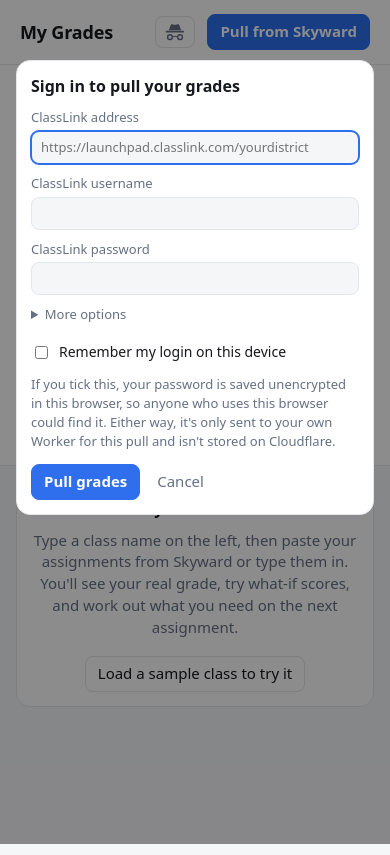
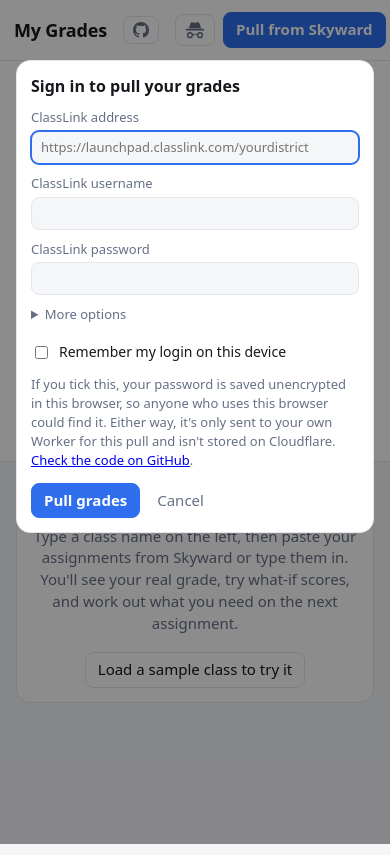
Before and after one commit to bensbeans6342/my-grades, a website: page public/index.html in a window 390 px wide. Both pictures are taken after a click on the button "Pull from Skyward". Drawn offline with Linux system fonts and the light colour scheme.

Commit message:
Link to the source code on GitHub (header and sign-in note)
Co-Authored-By: Claude Opus 5.5 <noreply@anthropic.com>
Claude-Session: https://claude.ai/code/session_01GrJwve4UQdgWQcgwmQ3Mx9

```diff
--- a/public/index.html
+++ b/public/index.html
@@ -13,6 +13,8 @@ body{margin:0;font:15px/1.45 system-ui,-apple-system,"Segoe UI",Roboto,sans-seri
 header{display:flex;align-items:center;gap:12px;padding:14px 20px;border-bottom:1px solid var(--line);background:var(--card);position:sticky;top:0;z-index:5}
 header h1{font-size:18px;margin:0;font-weight:650;letter-spacing:-.01em}
 header .note{color:var(--muted);font-size:13px}
+a.srclink{display:inline-flex;align-items:center;gap:6px;color:var(--muted);font-size:13px;text-decoration:none;border:1px solid var(--line);border-radius:8px;padding:5px 9px}
+a.srclink:hover{color:var(--ink);border-color:var(--muted)}
 .layout{display:grid;grid-template-columns:280px minmax(0,1fr);min-height:calc(100vh - 54px)}
 aside{border-right:1px solid var(--line);padding:16px;background:var(--card)}
 main{padding:20px 24px 60px;max-width:1080px;width:100%}
@@ -119,6 +121,9 @@ body.incog .inhost:not(.peek)::after{content:attr(data-fake);position:absolute;i
 #incogBtn[aria-pressed=true]{background:var(--ink);border-color:var(--ink);color:var(--card);font-weight:600}
 @media (max-width:640px){
   header .note{display:none}
+  header{gap:8px;padding:12px 14px}
+  header h1,header button{white-space:nowrap}
+  a.srclink span{display:none}
   .card{overflow-x:auto;padding:14px}
   .card table{min-width:600px}
   .preview table{min-width:0}
@@ -132,6 +137,7 @@ body.incog .inhost:not(.peek)::after{content:attr(data-fake);position:absolute;i
   <h1>My Grades</h1>
   <span class="note" id="hdrNote">Runs in your browser. No server. Your data stays on this device.</span>
   <span style="flex:1"></span>
+  <a class="srclink" href="https://github.com/bensbeans6342/my-grades/" target="_blank" rel="noopener" title="See exactly what this page does with your login"><svg width="16" height="16" viewBox="0 0 16 16" fill="currentColor" aria-hidden="true"><path d="M8 0C3.58 0 0 3.58 0 8c0 3.54 2.29 6.53 5.47 7.59.4.07.55-.17.55-.38 0-.19-.01-.82-.01-1.49-2.01.37-2.53-.49-2.69-.94-.09-.23-.48-.94-.82-1.13-.28-.15-.68-.52-.01-.53.63-.01 1.08.58 1.23.82.72 1.21 1.87.87 2.33.66.07-.52.28-.87.51-1.07-1.78-.2-3.64-.89-3.64-3.95 0-.87.31-1.59.82-2.15-.08-.2-.36-1.02.08-2.12 0 0 .67-.21 2.2.82.64-.18 1.32-.27 2-.27.68 0 1.36.09 2 .27 1.53-1.04 2.2-.82 2.2-.82.44 1.1.16 1.92.08 2.12.51.56.82 1.27.82 2.15 0 3.07-1.87 3.75-3.65 3.95.29.25.54.73.54 1.48 0 1.07-.01 1.93-.01 2.2 0 .21.15.46.55.38A8.013 8.013 0 0016 8c0-4.42-3.58-8-8-8z"/></svg><span>Source code</span></a>
   <span class="small muted" id="pullMsg"></span>
   <button id="incogBtn" aria-pressed="false" aria-label="Incognito mode" title="Incognito: hide all grades (click a grade to show it)"><svg width="22" height="22" viewBox="0 0 24 24" fill="currentColor" aria-hidden="true"><path d="M7.2 4.6c.3-.9 1.3-1.4 2.2-1.1l1.5.5c.7.2 1.5.2 2.2 0l1.5-.5c.9-.3 1.9.2 2.2 1.1L18.7 10H5.3z"/><rect x="2" y="10.6" width="20" height="2" rx="1"/><path d="M6.5 14.2a3.4 3.4 0 1 0 0 6.8 3.4 3.4 0 0 0 0-6.8zm0 1.6a1.8 1.8 0 1 1 0 3.6 1.8 1.8 0 0 1 0-3.6zM17.5 14.2a3.4 3.4 0 1 0 0 6.8 3.4 3.4 0 0 0 0-6.8zm0 1.6a1.8 1.8 0 1 1 0 3.6 1.8 1.8 0 0 1 0-3.6z" fill-rule="evenodd"/><path d="M9.6 16.6c1.5-.8 3.3-.8 4.8 0l-.4 1.1a4 4 0 0 0-4 0z"/></svg></button>
   <button class="primary" id="pullBtn" hidden>Pull from Skyward</button>
@@ -1012,7 +1018,7 @@ function openSignIn(opts = {}) {
       <label>Term (optional, e.g. Q2)<input name="term" value="${esc(saved.term || '')}"></label>
     </details>
     <label class="check"><input type="checkbox" name="remember" ${saved.password ? 'checked' : ''}> Remember my login on this device</label>
-    <p class="small muted">If you tick this, your password is saved unencrypted in this browser, so anyone who uses this browser could find it. Either way, it's only sent to your own Worker for this pull and isn't stored on Cloudflare.</p>
+    <p class="small muted">If you tick this, your password is saved unencrypted in this browser, so anyone who uses this browser could find it. Either way, it's only sent to your own Worker for this pull and isn't stored on Cloudflare. <a href="https://github.com/bensbeans6342/my-grades/" target="_blank" rel="noopener">Check the code on GitHub</a>.</p>
     <div class="row"><button class="primary" type="submit">Pull grades</button><button type="button" class="ghost" id="cancelSignin">Cancel</button></div>
   </form>`;
   document.body.appendChild(ov);
```
